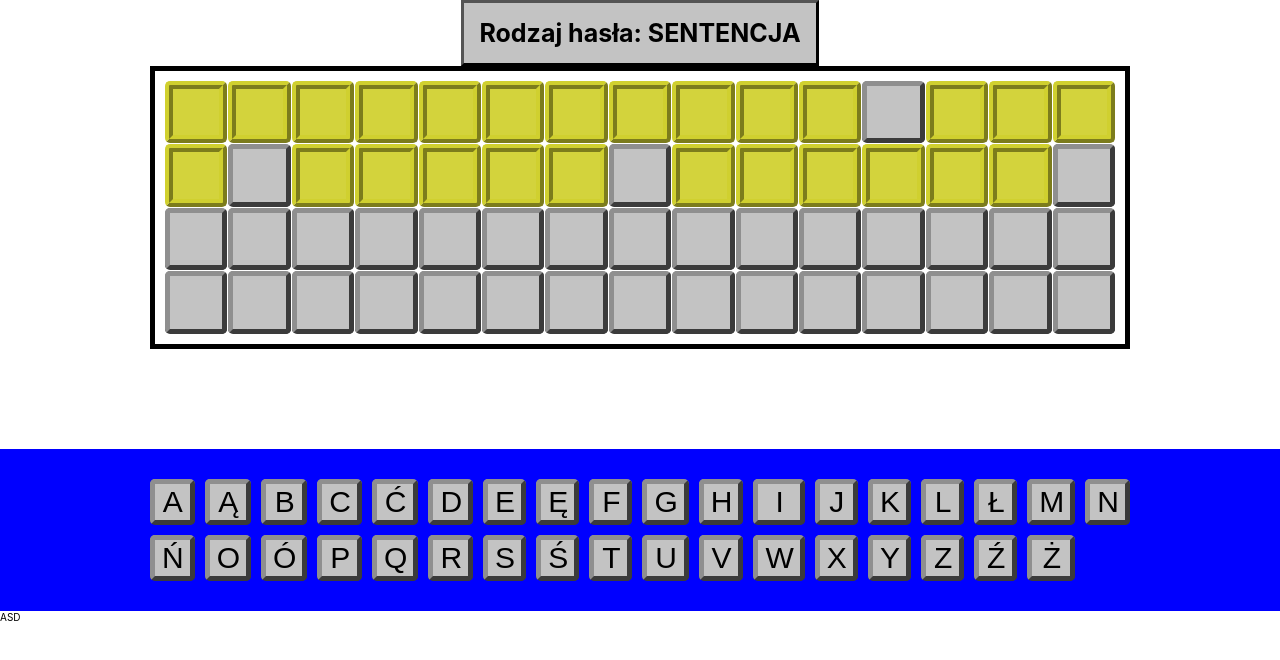
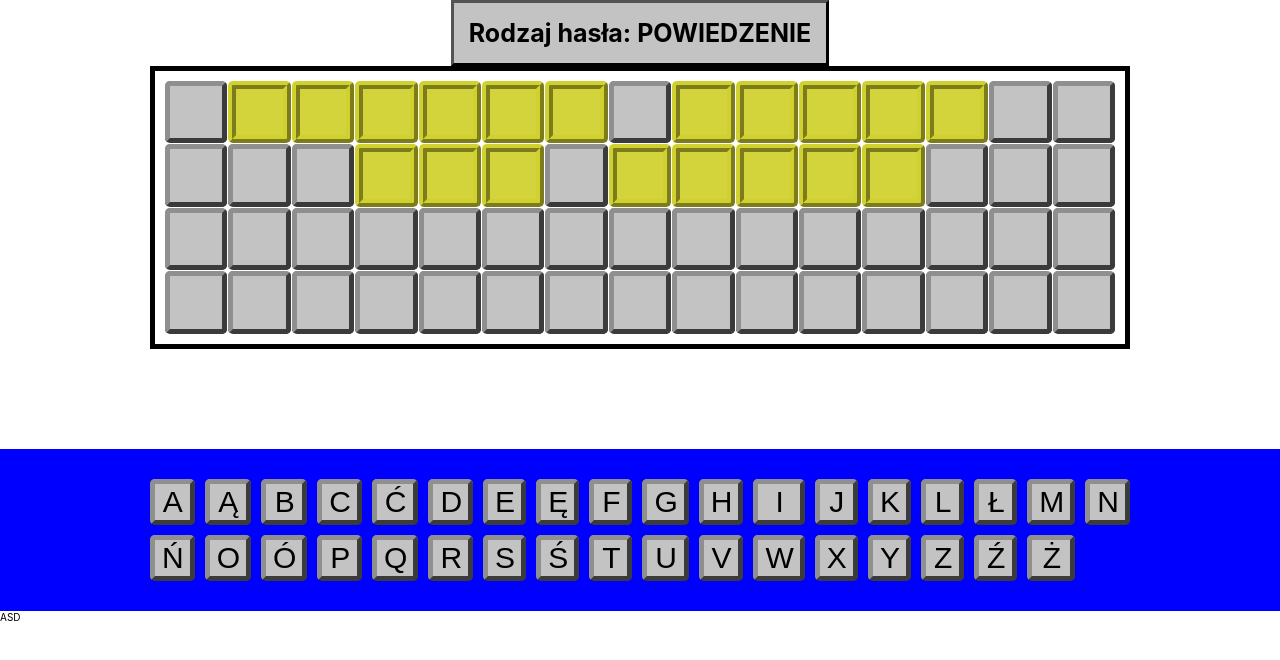
Before and after one commit to adriansokolowski/WheelOfFortune, a plain HTML site: page index.html in a window 1280 px wide. Drawn offline with Linux system fonts and the light colour scheme.

Commit message:
Add algorithm for a letter board.

```diff
--- a/assets/logic.js
+++ b/assets/logic.js
@@ -1,39 +1,42 @@
-const game = {
-    currentClue: null, // <= current randomized clue from clues object
-    currentClueLetters: null, // <= all letters in clue
-    attempts: 5, // <= attempts didnt used yet
-    tilesContainer: document.querySelector("#tiles"), // <= letter board container
-    tiles: document.querySelectorAll(".tile"), // <= every tile in letter board
-    lettersContainer: document.querySelector("#letters"), // <= click buttons container
-    playersContainer: document.querySelector("#players"), // <= players container
-    letterButtons: ["a","ą","b","c","ć","d","e","ę","f","g","h","i","j","k",
-    "l","ł","m","n","ń","o","ó","p","q","r","s","ś","t","u","v",
-    "w","x","y","z","ź","ż"], // <= alphabetical letters for buttons
+class Game {
+    currentClue = null; // <= current randomized clue from clues object
+    currentClueLetters = null; // <= all letters in clue
+    attempts = 5; // <= attempts didnt used yet
+    line = 15;
+    max = clues.length - 1;
+    min = 0;
+    rand = Math.floor(Math.random() * (this.max - this.min + 1) + this.min);
+    tilesContainer = document.querySelector("#tiles"); // <= letter board container
+    tiles = document.querySelectorAll(".tile"); // <= every tile in letter board
+    lettersContainer = document.querySelector("#letters"); // <= click buttons container
+    playersContainer = document.querySelector("#players"); // <= players container
+    letterButtons = ["a", "ą", "b", "c", "ć", "d", "e", "ę", "f", "g", "h", "i", "j", "k",
+        "l", "ł", "m", "n", "ń", "o", "ó", "p", "q", "r", "s", "ś", "t", "u", "v",
+        "w", "x", "y", "z", "ź", "ż"]; // <= alphabetical letters for buttons
+
+    wordsToDisplay = this.getWordsArray(clues[this.rand].clue, this.line).join('');
 
     getRandomClue() {
-        const max = clues.length-1; // how many clues in clue object
-        const min = 0;
-        const rand = Math.floor(Math.random()*(max-min+1)+min); // get random number
 
         let category = document.querySelector("#clue"); // get clue span element
 
-        category.innerText = clues[rand].category;
+        category.innerText = clues[this.rand].category;
 
-        this.currentClue = clues[rand].clue.toUpperCase();
+        this.currentClue = clues[this.rand].clue.toUpperCase();
         this.currentClueLetters = this.currentClue.replace(/ /g, "");
+        console.log(this.currentClue);
 
-        this.tiles.forEach(function( tile, index ) {
-            // tile == tile div
-            if (index < clues[rand].clue.length && clues[rand].clue[index] != " ") {
-                //tile.innerHTML = clues[rand].clue[index].toUpperCase();
-                tile.className = "tile-active";
+        [...this.wordsToDisplay].forEach((letter, index) => {
+            if (letter != " ") {
+                this.tiles[index].className = "tile-active";
+                this.tiles[index].dataset.letter = letter.toUpperCase(); // add letter to button data
+            }
 
-            }
-          });
+        });
 
-    },
+    }
     generateButtons() {
-       this.letterButtons.forEach(letter => {
+        this.letterButtons.forEach(letter => {
             const button = document.createElement("button");
             button.classList.add("letter");
             button.type = "button";
@@ -41,40 +44,77 @@ const game = {
             button.innerText = letter.toUpperCase();
             this.lettersContainer.appendChild(button);
         });
-    },
+    }
 
     setButtonEvents() {
         this.lettersContainer.addEventListener("click", e => {
             if (e.target.nodeName.toUpperCase() === "BUTTON" && e.target.classList.contains("letter")) {
                 const letter = e.target.dataset.letter;
+
                 this.checkLettersInBoard(letter);
                 e.target.disabled = true; // disable button
             }
         }
         );
-    },
+    }
 
-    checkLettersInBoard(letter){
+    checkLettersInBoard(letter) {
+
         if (this.currentClue.includes(letter)) { // if clicked letter exists in clue
-            for (let i=0; i<this.currentClue.length; i++) {
-                if (this.currentClue[i] === letter) {
+
+            for (let i = 0; i < this.wordsToDisplay.length; i++) {
+                if (this.tiles[i].dataset.letter === letter) {
                     this.tiles[i].innerText = letter; // put letter in tile
-                    console.log(i);
                 }
             }
+
+        }
     }
-},
+
+    centerText(text, limit) {
+        const spaceAvailable = (limit - text.length) / 2;
+        const spaceLeft = Math.floor(spaceAvailable);
+        const spaceRight = Math.ceil(spaceAvailable);
+        return (' ').repeat(spaceLeft) + text + (' ').repeat(spaceRight);
+    }
+
+    getWordsArray(text, limit) {
+        const words = text.split(' ');
+        const wordsArray = [];
+        let line = [];
+        while (words.length > 0) {
+            let lineLength = line.join(' ').length + words[0].length + 1;
+            if (lineLength > limit) {
+                wordsArray.push(this.centerText(line.join(' '), 15));
+                line = [];
+                continue;
+            }
+
+            line.push(words[0]);
+
+            if (lineLength === limit) {
+                wordsArray.push(this.centerText(line.join(' '), 15));
+                line = [];
+            } else if (words.length === 1) {
+                wordsArray.push(this.centerText(line.join(' '), 15));
+            }
+
+            words.shift();
+        }
+        return wordsArray;
+    }
 
     initGame() {
         this.getRandomClue();
         this.generateButtons();
         this.setButtonEvents();
-    },
+    }
 
     startGame() {
         this.attempts = 5;
     }
-
 }
 
+const game = new Game();
+
 game.initGame();
--- a/assets/style.css
+++ b/assets/style.css
@@ -128,4 +128,5 @@ button:disabled {
     background-color: #d3d33c;
     color: black;
     border: 0.5rem ridge #d0d02f;
+    cursor: default;
 }
```
